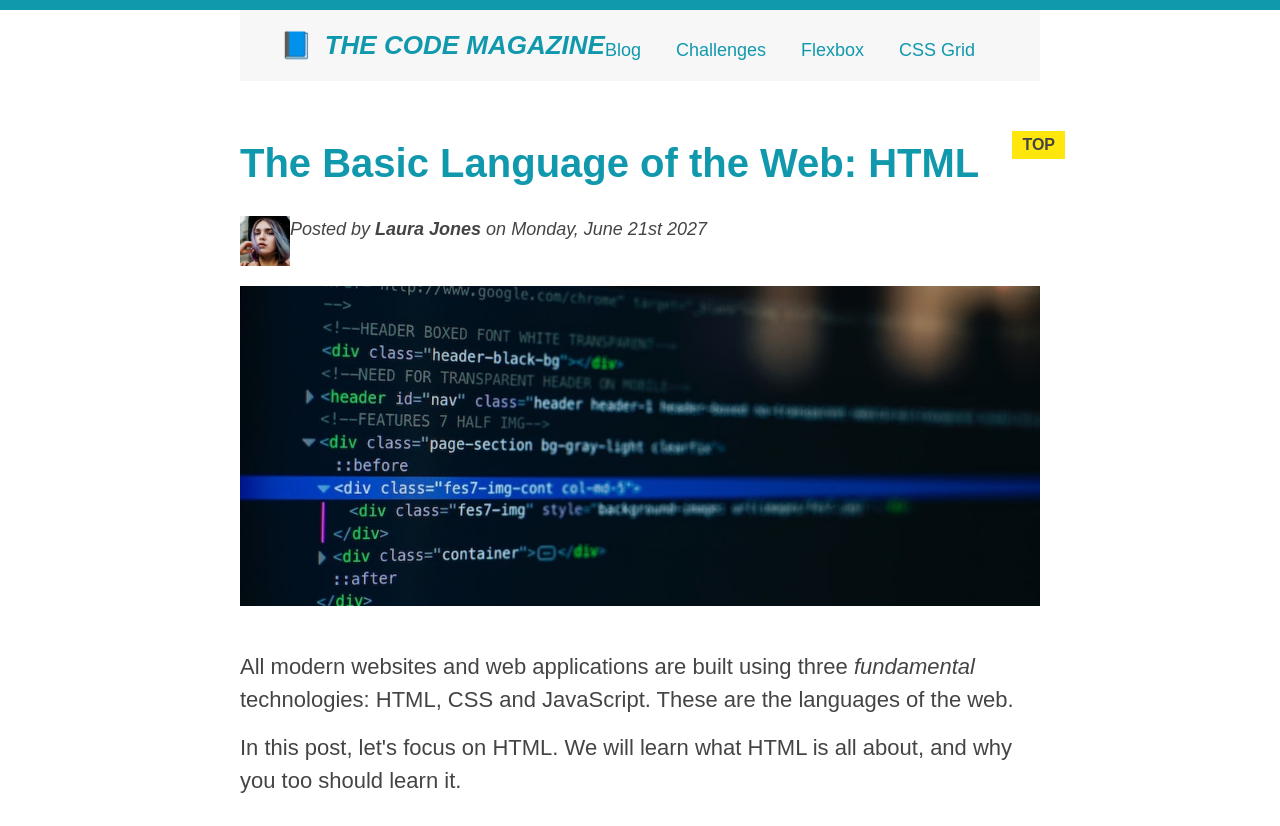
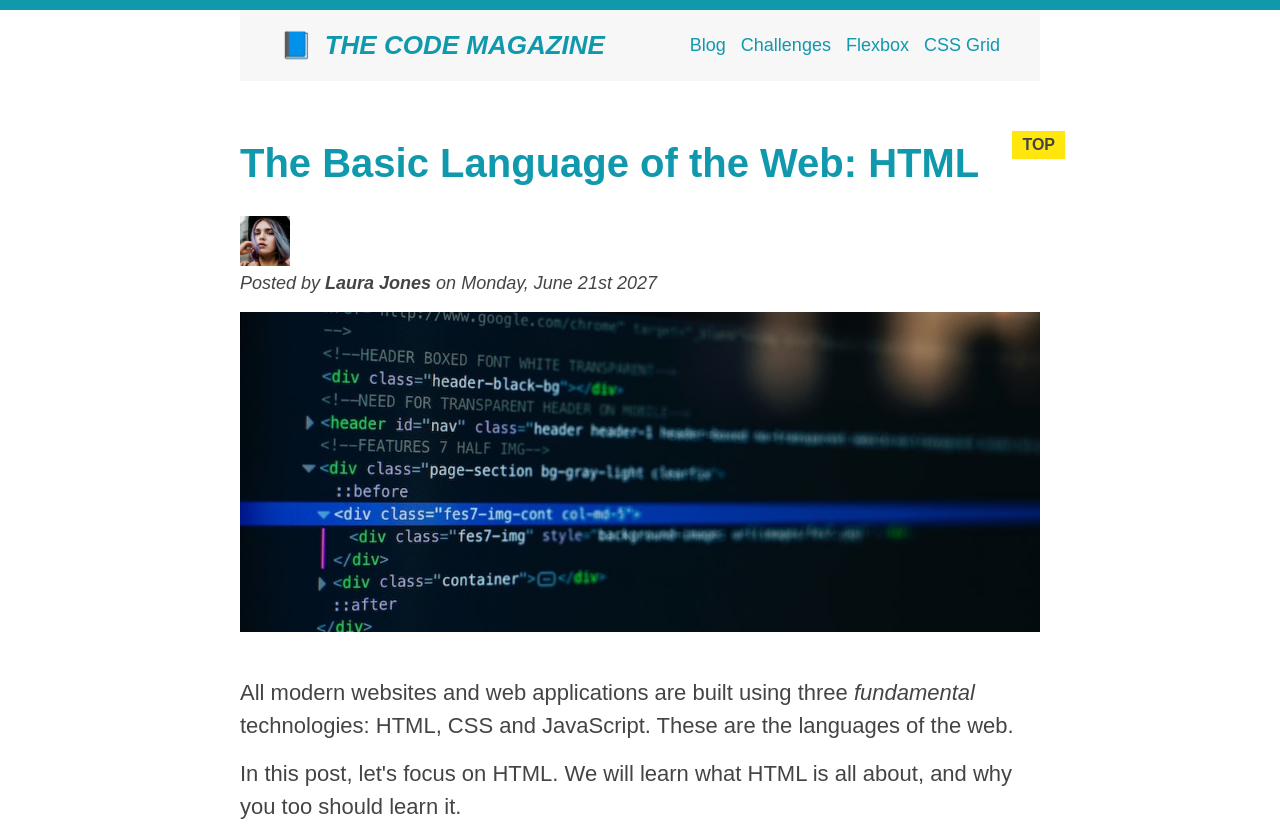
Before and after one commit to baharkose/Flex-Sample-2, a plain HTML site: page index.html in a window 1280 px wide. Shown: the top 826 px of the page. Drawn offline with Linux system fonts and the light colour scheme.

Commit message:
added to flex main-header

```diff
--- a/style.css
+++ b/style.css
@@ -89,8 +89,8 @@ p {
 
 ul,
 ol {
-  margin-left: 50px;
-  margin-bottom: 20px;
+  /* margin-left: 50px;
+  margin-bottom: 20px; */
 }
 
 li {
@@ -193,8 +193,8 @@ nav a:link {
 
   display: block; */
 
-  margin-right: 30px;
-  margin-top: 10px;
+ margin-right: 10px;
+  /* margin-top: 10px; */
   display: inline-block;
 }
 
@@ -241,50 +241,14 @@ h2::before {
   right: -25px;
 }
 
-/* Resolving conflicts */
-/* #copyright {
-  color: red;
+
+
+
+
+/* FLEXBOX */
+
+.main-header{
+  display: flex;
+  align-items: center;
+  justify-content: space-between;
 }
-
-.copyright {
-  color: blue;
-}
-
-.text {
-  color: yellow;
-}
-
-footer p {
-  color: green !important;
-} */
-
-/* nav a:link,
-nav p {
-  font-size: 18px;
-} */
-
-/* FLOATS */
-
-.author-img{
-  float:left;
-  margin-bottom: 20px;
-}
-.author{
-  /* padding-left:80px; */
- margin-top:10px;
-  /* float: right; */
-  margin-left: 20px;
-}
-
-h1{
-  float:left;
-}
-nav{
-  float:left;
-}
-
-.clearfix::after{
-  content:"";
-  display:block;
-  clear:both;
-}
```
